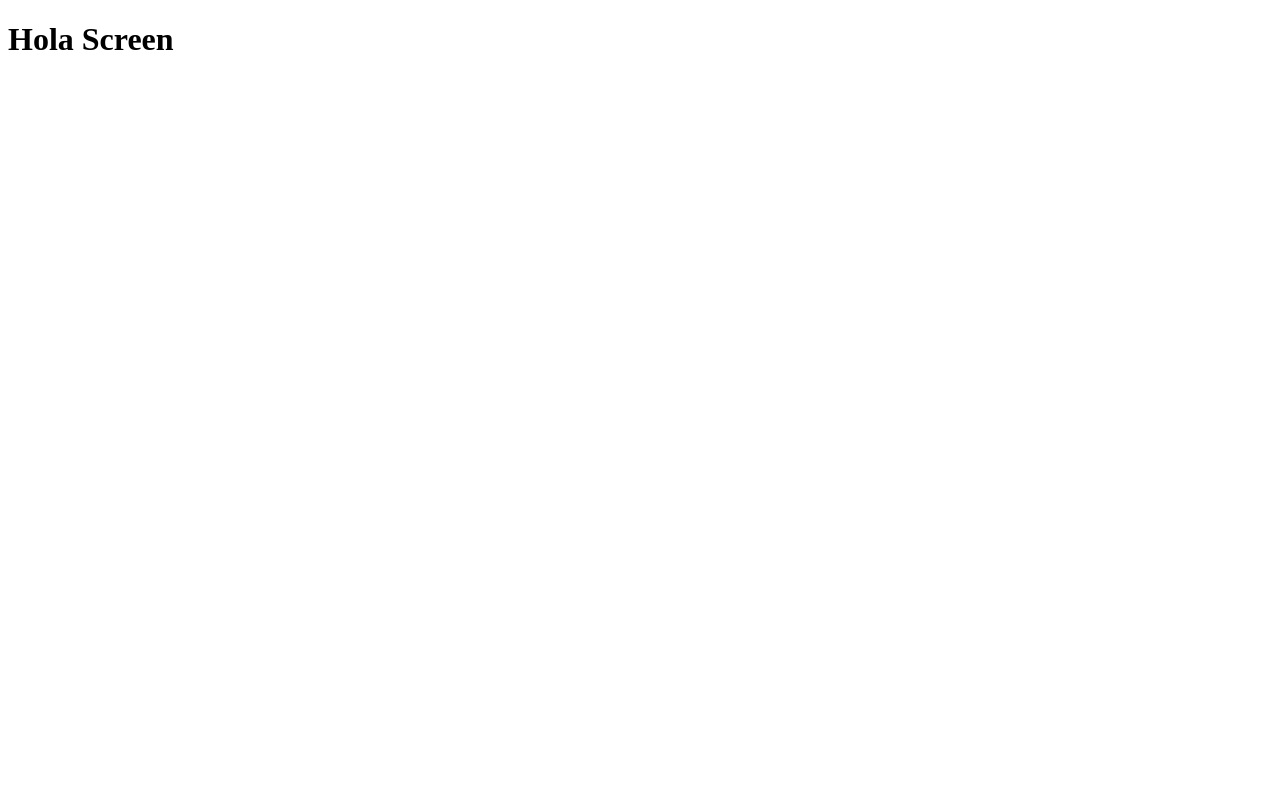
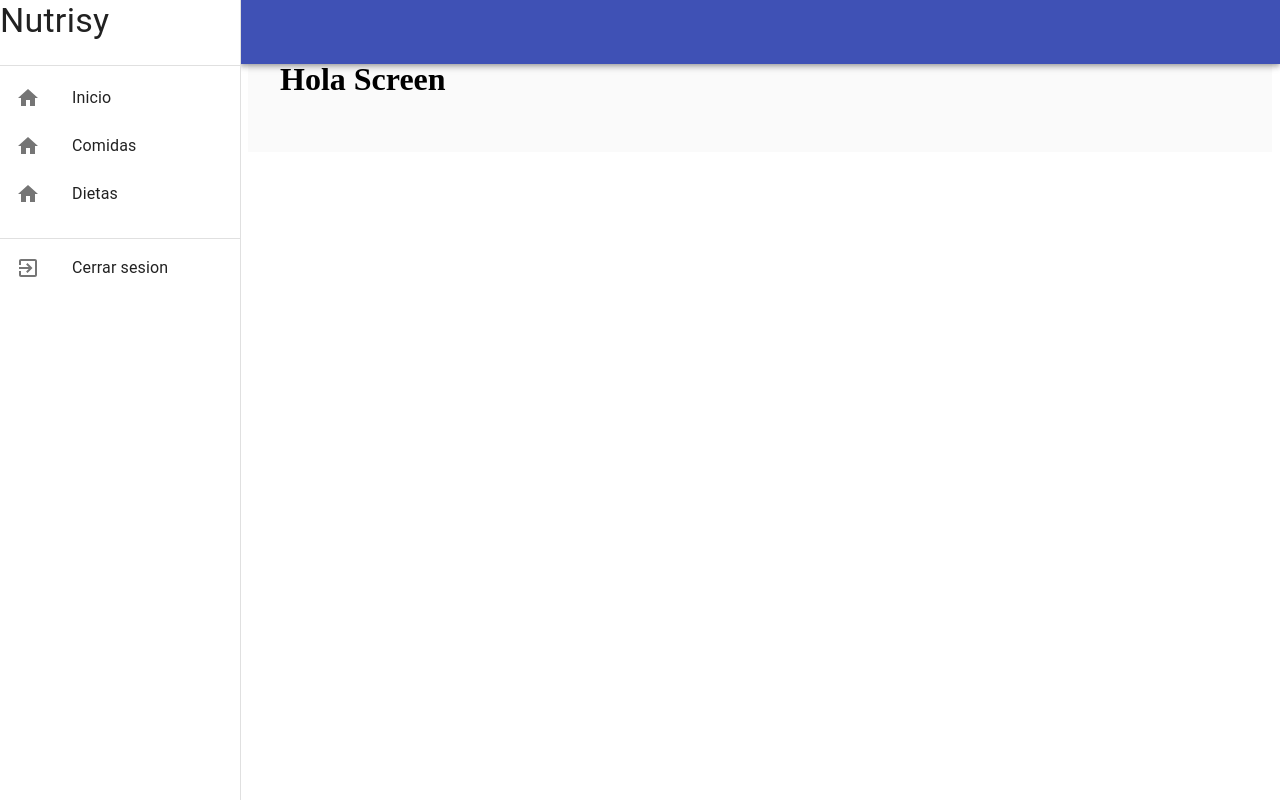
Before and after one commit to Guerrimau/nutrisy, a React app: page / in a window 1280 px wide. Built offline with nearby package versions, Linux system fonts and the light colour scheme.

Commit message:
Se agrego un drawer

```diff
--- /dev/null
+++ b/src/components/ui/Navbar.js
@@ -0,0 +1,97 @@
+import React, { Children } from 'react'
+import { AppBar, Divider, Drawer, List, ListItem, ListItemIcon, ListItemText, makeStyles, Toolbar, Typography } from '@material-ui/core';
+import { Home, ExitToApp } from '@material-ui/icons';
+
+const drawerWidth = 240;
+
+const useStyles = makeStyles((theme) => ({
+    root: {
+        display: 'flex'
+    },
+    appBar: {
+        width: `calc(100% - ${drawerWidth}px)`,
+    },
+    drawer: {
+        width: drawerWidth,
+        flexShrink: 0
+    },
+    drawerPaper: {
+        width: drawerWidth
+    },
+    drawerContainer: {
+        overflow: 'auto'
+    },
+    toolbar: theme.mixins.toolbar,
+    content: {
+        flexGrow: 1,
+        backgroundColor: theme.palette.background.default,
+        padding: theme.spacing(4)
+    }
+}));
+
+export const Navbar = ({ children }) => {
+
+    const classes = useStyles();
+
+    const drawerOptions = [
+        {
+            text: "Inicio",
+            icon: <Home />
+        },
+        {
+            text: "Comidas",
+            icon: <Home />
+        },
+        {
+            text: "Dietas",
+            icon: <Home />
+        },
+    ]
+
+    return (
+        <div className={classes.root}>
+            <AppBar position="fixed" className={classes.appBar}>
+                <Toolbar>
+                </Toolbar>
+            </AppBar>
+            <Drawer
+                className={classes.drawer}
+                variant="permanent"
+                classes={{
+                    paper: classes.drawerPaper
+                }}
+                anchor="left"
+            >
+                <div className={classes.drawerContainer}>
+                    <Typography variant="h4" style={{ width: drawerWidth, height: "65px"}}>
+                        Nutrisy
+                    </Typography>
+                    <Divider />
+                    <List>
+                        {
+                            drawerOptions.map((item, index) => {
+                                const { text, icon } = item;
+                                return (
+                                    <ListItem button key={text}>
+                                        <ListItemIcon>{icon}</ListItemIcon>
+                                        <ListItemText primary={text} />
+                                    </ListItem>
+                                );
+                            })
+                        }
+                        <Divider style={{ marginTop: "20px", marginBottom: "5px" }} />
+                        <ListItem
+                            button
+                            key="Cerrar sesion">
+                            <ListItemIcon><ExitToApp /></ListItemIcon>
+                            <ListItemText primary="Cerrar sesion" />
+                        </ListItem>
+                    </List>
+                </div>
+            </Drawer>
+            <main className={classes.content}>
+                { children }
+            </main>
+        </div>
+    )
+}
--- a/src/routes/AppRouter.js
+++ b/src/routes/AppRouter.js
@@ -5,19 +5,26 @@ import {
     Route,
     Redirect
 } from "react-router-dom";
+
+import { Navbar } from "../components/ui/Navbar";
+
 import { Home } from '../pages/Home';
 import { Login } from '../pages/Login';
 import { Register } from '../pages/Register';
 
 export const AppRouter = () => {
     return (
+        <div>
             <Router>
                 <Switch>
                     <Route exact path='/login' component={Login} />
                     <Route exact path='/register' component={Register} />
+                    <Navbar>
                         <Route exact path='/' component={Home} />
+                    </Navbar>
                     <Redirect to='/' />
                 </Switch>
             </Router>
+        </div>
     )
 }
```
Lines whose indentation alone changed are shown as unchanged.
